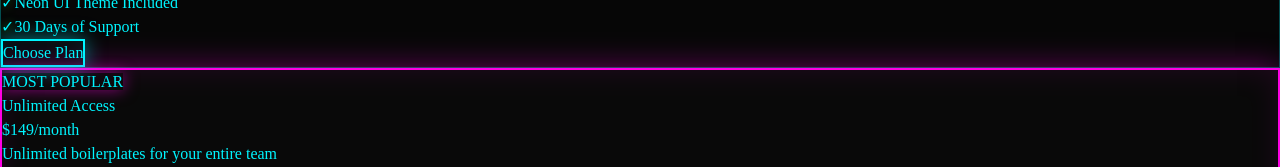
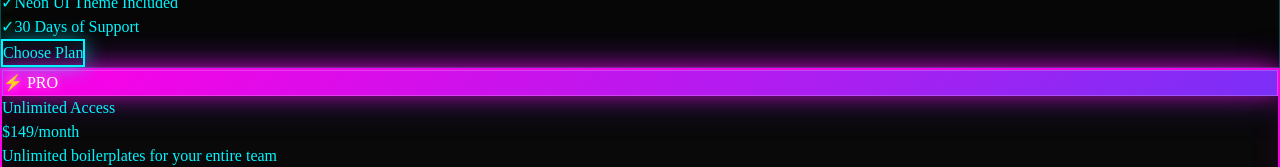
Before and after one commit to T-amer/neon-core-ai, a React (Vite) app in the folder client/: page / in a window 1280 px wide. Shown: the part 374-541 px from the top of the page. Built offline with nearby package versions, Linux system fonts and the light colour scheme.

Commit message:
تحسين badge في PricingCard: تصميم PRO احترافي مع تدرج لوني

```diff
--- a/client/src/components/PricingCard.tsx
+++ b/client/src/components/PricingCard.tsx
@@ -53,15 +53,19 @@ export const PricingCard: React.FC<PricingCardProps> = ({
       }}
     >
       {isPopular && (
-        <div className="absolute -top-4 left-1/2 transform -translate-x-1/2">
-          <span
-            className="px-4 py-1 rounded-full text-xs font-bold font-mono tracking-wider bg-neon-dark border border-neon-pink text-neon-pink"
+        <div className="absolute -top-5 left-1/2 transform -translate-x-1/2 z-10">
+          <div
+            className="px-5 py-1.5 rounded-full text-xs font-bold font-mono tracking-widest uppercase"
             style={{
-              boxShadow: "0 0 15px rgba(255, 0, 229, 0.5)",
+              background: "linear-gradient(135deg, #FF00E5, #7B2FF7)",
+              color: "#fff",
+              boxShadow: "0 0 20px rgba(255, 0, 229, 0.6), 0 0 40px rgba(123, 47, 247, 0.4)",
+              border: "1px solid rgba(255, 255, 255, 0.2)",
+              textShadow: "0 0 10px rgba(255, 255, 255, 0.5)",
             }}
           >
-            MOST POPULAR
-          </span>
+            ⚡ PRO
+          </div>
         </div>
       )}
 
```
